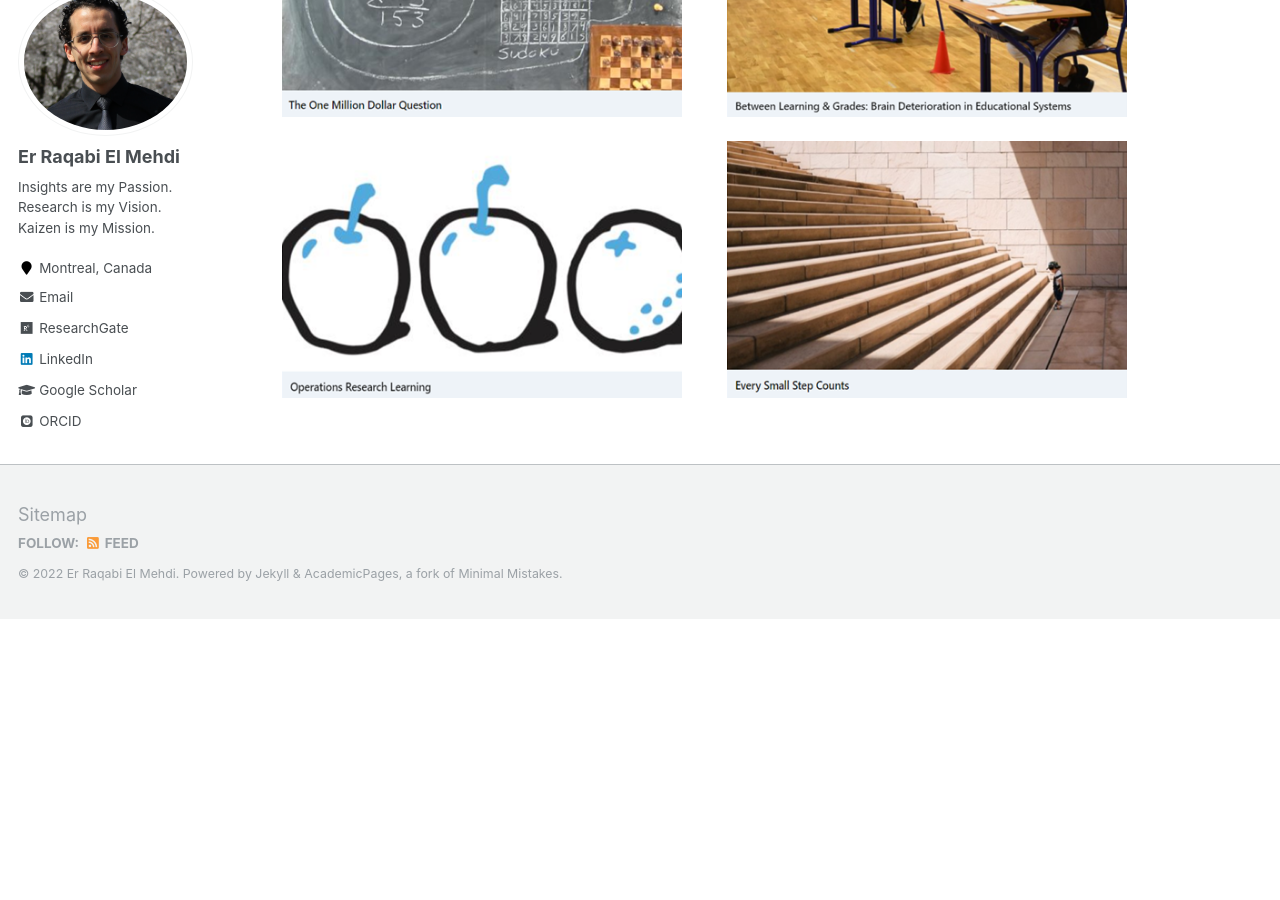
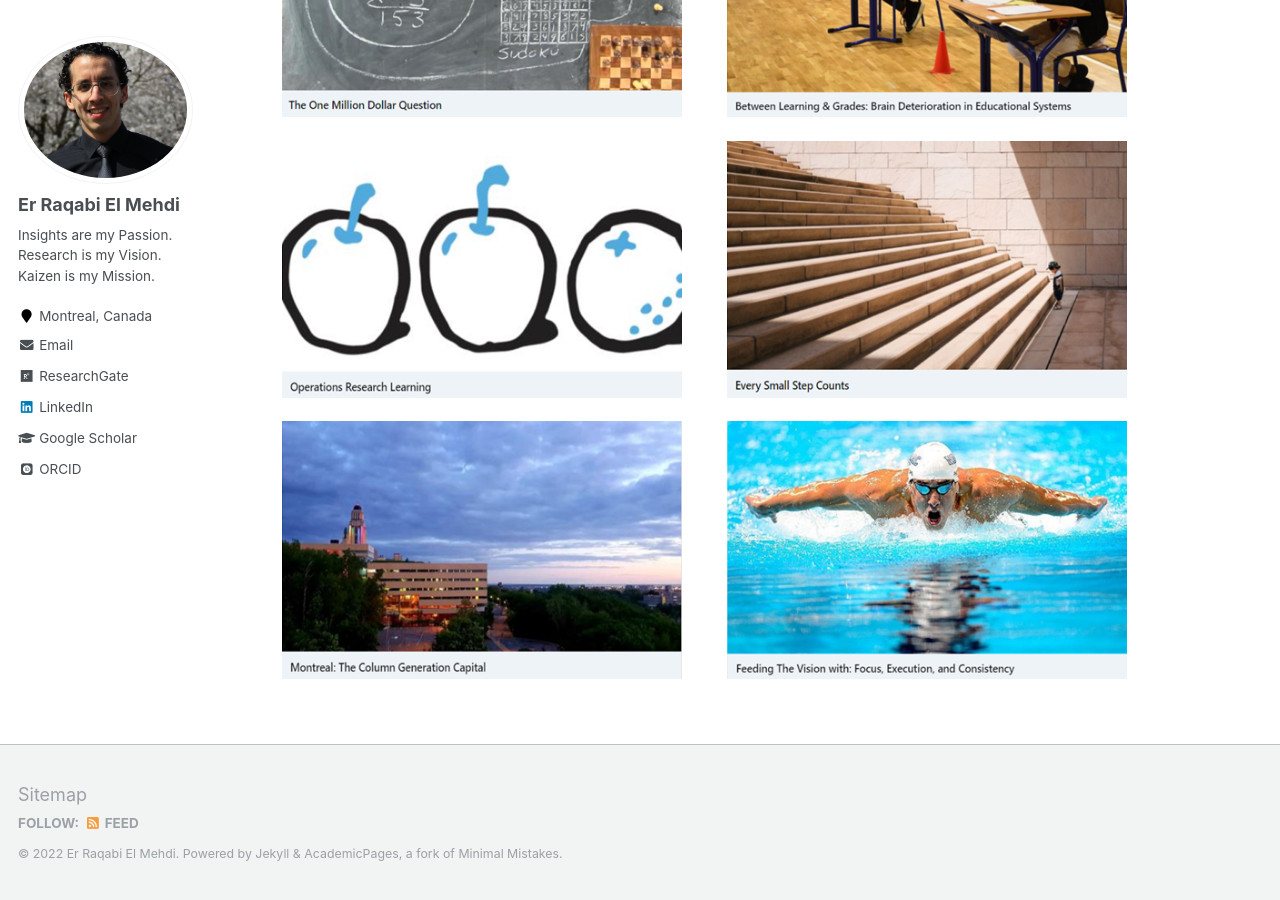
Before and after one commit to RqbMedi/rqbmedi.github.io, a Jekyll site: the page built from _pages/portfolio.md, in a window 1280 px wide and 900 px high, scrolled down 2317 px. Built offline with Jekyll 4.4.1, drawn with Linux system fonts in a browser that asks for light colours; some web fonts are replaced; before the commit the page ends 2936 px from its top, so only the background shows below that.

Commit message:
Initial Commit

```diff
--- a/_pages/portfolio.md
+++ b/_pages/portfolio.md
@@ -24,4 +24,6 @@ I like writing blogs where I share insights and experiences. Below are my Medium
 
 [<img src="http://rqbmedi.github.io/images/Medium_Article_07.png" width="400" height="400" />](https://erraqabielmehdi.medium.com/the-one-million-dollar-question-590bd980f914) &nbsp; &nbsp; &nbsp; &nbsp; [<img src="http://rqbmedi.github.io/images/LinkedIn_Article_11.png" width="400" height="400" />](https://www.linkedin.com/pulse/between-learning-grades-brain-deterioration-systems-er-raqabi/)
 
-[<img src="http://rqbmedi.github.io/images/Medium_Article_06.png" width="400" height="400" />](https://medium.com/swlh/operations-research-learning-5fafaae0494c) &nbsp; &nbsp; &nbsp; &nbsp; [<img src="http://rqbmedi.github.io/images/LinkedIn_Article_10.png" width="400" height="400" />](https://www.linkedin.com/pulse/between-learning-grades-brain-deterioration-systems-er-raqabi/)
+[<img src="http://rqbmedi.github.io/images/Medium_Article_06.png" width="400" height="400" />](https://medium.com/swlh/operations-research-learning-5fafaae0494c) &nbsp; &nbsp; &nbsp; &nbsp; [<img src="http://rqbmedi.github.io/images/LinkedIn_Article_10.png" width="400" height="400" />](https://www.linkedin.com/pulse/every-small-step-counts-er-raqabi-el-mehdi-%E3%83%A9%E3%82%AB%E3%83%93-%E3%83%A1%E3%83%87%E3%82%A3/)
+
+[<img src="http://rqbmedi.github.io/images/Medium_Article_05.png" width="400" height="400" />](https://erraqabielmehdi.medium.com/montreal-the-column-generation-capital-51c0b22e8a78) &nbsp; &nbsp; &nbsp; &nbsp; [<img src="http://rqbmedi.github.io/images/LinkedIn_Article_09.png" width="400" height="400" />](https://www.linkedin.com/pulse/feeding-vision-focus-execution-consistency-el-mehdi-%E3%83%A9%E3%82%AB%E3%83%93-%E3%83%A1%E3%83%87%E3%82%A3/)
```
Also changed, not shown: images/LinkedIn_Article_09.png (added), images/Medium_Article_05.png (added).
